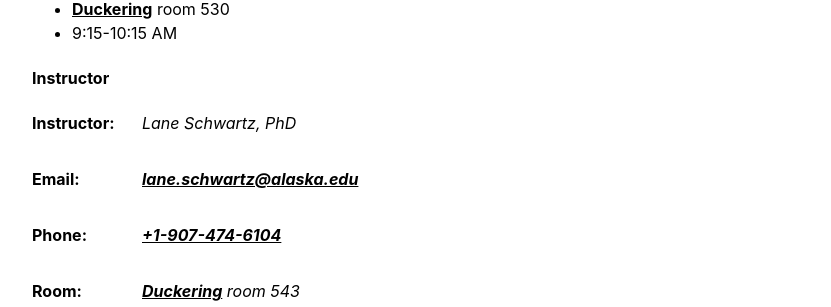
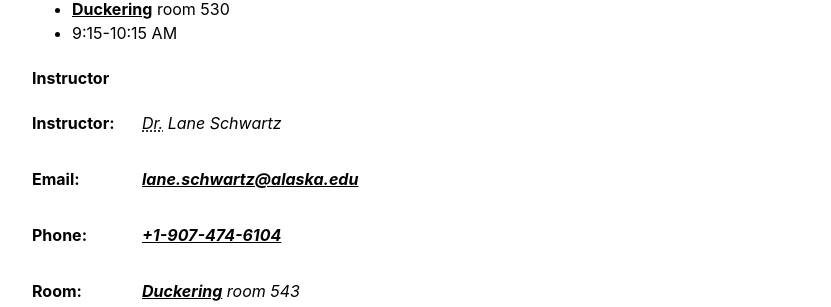
Before and after one commit to 2022-Fall-UAF-CS201/2022-Fall-UAF-CS201.github.io, a Jekyll site: the page built from index.md, in a window 1280 px wide. Shown: the part 500-807 px from the top of the page, without its empty margins (224-1055 px from the left). Built offline with Jekyll 4.4.1, drawn with Linux system fonts in a browser that asks for light colours.

Commit message:
Styling dl

```diff
--- a/assets/css/custom.css
+++ b/assets/css/custom.css
@@ -269,8 +269,10 @@ dt {
 }
 dt::after {
   content: ":";
+  margin-bottom: 0;
 }
 dd {
   margin: 0 0 0 110px;
   padding: 0 0 0 0;
+  margin-bottom: 0;
 }
--- a/index.md
+++ b/index.md
@@ -27,7 +27,7 @@ The discipline of computer science including [problem solving](https://en.wikipe
 #### Instructor
 
 Instructor
-: Lane Schwartz, PhD
+: Dr. Lane Schwartz
 
 Email
 : [lane.schwartz@alaska.edu](mailto:lane.schwartz@alaska.edu)
```
